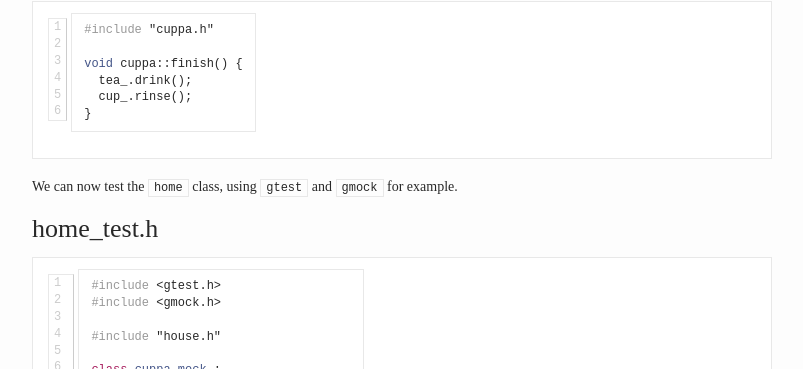
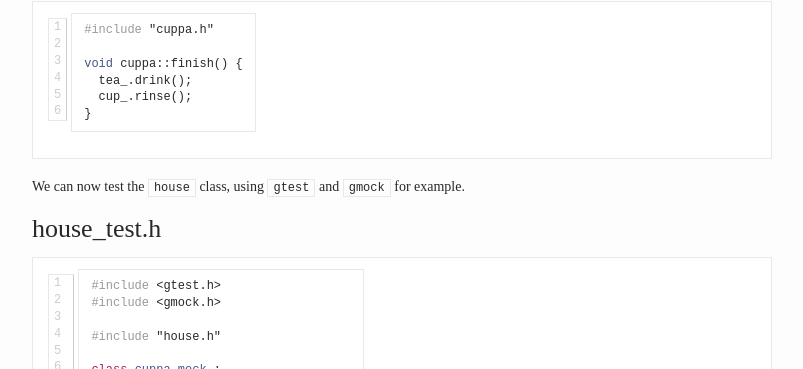
Before and after one commit to bajamircea/bajamircea.github.io, a Jekyll site: the page built from _posts/2015-10-31-dependency-injection-interface.markdown, in a window 1280 px wide and 900 px high, scrolled down 2251 px. Shown: the part 79-448 px from the top of the window, without its empty margins (238-1041 px from the left). Built offline with Jekyll 4.4.1, drawn with Linux system fonts in a browser that asks for light colours; nearby versions of some CDN libraries.

Commit message:
Use house, not home

```diff
--- a/_posts/2015-10-30-dependency-reduction.markdown
+++ b/_posts/2015-10-30-dependency-reduction.markdown
@@ -11,7 +11,7 @@ each abstraction in turn is smaller and simpler.
 
 # Introduction
 
-The `home` class from the [the previous article][dependency-problem] depends on
+The `house` class from the [the previous article][dependency-problem] depends on
 several other contributors to do its `chillax` job: the `tea` and `cup`, the
 `knob`s and `hinge`, the `display` and `remote`.
 
--- a/_posts/2015-10-31-dependency-injection-interface.markdown
+++ b/_posts/2015-10-31-dependency-injection-interface.markdown
@@ -123,9 +123,9 @@ void cuppa::finish() {
 }
 {% endhighlight %}
 
-We can now test the `home` class, using `gtest` and `gmock` for example.
+We can now test the `house` class, using `gtest` and `gmock` for example.
 
-### home_test.h
+### house_test.h
 {% highlight c++ linenos %}
 #include <gtest.h>
 #include <gmock.h>
```
